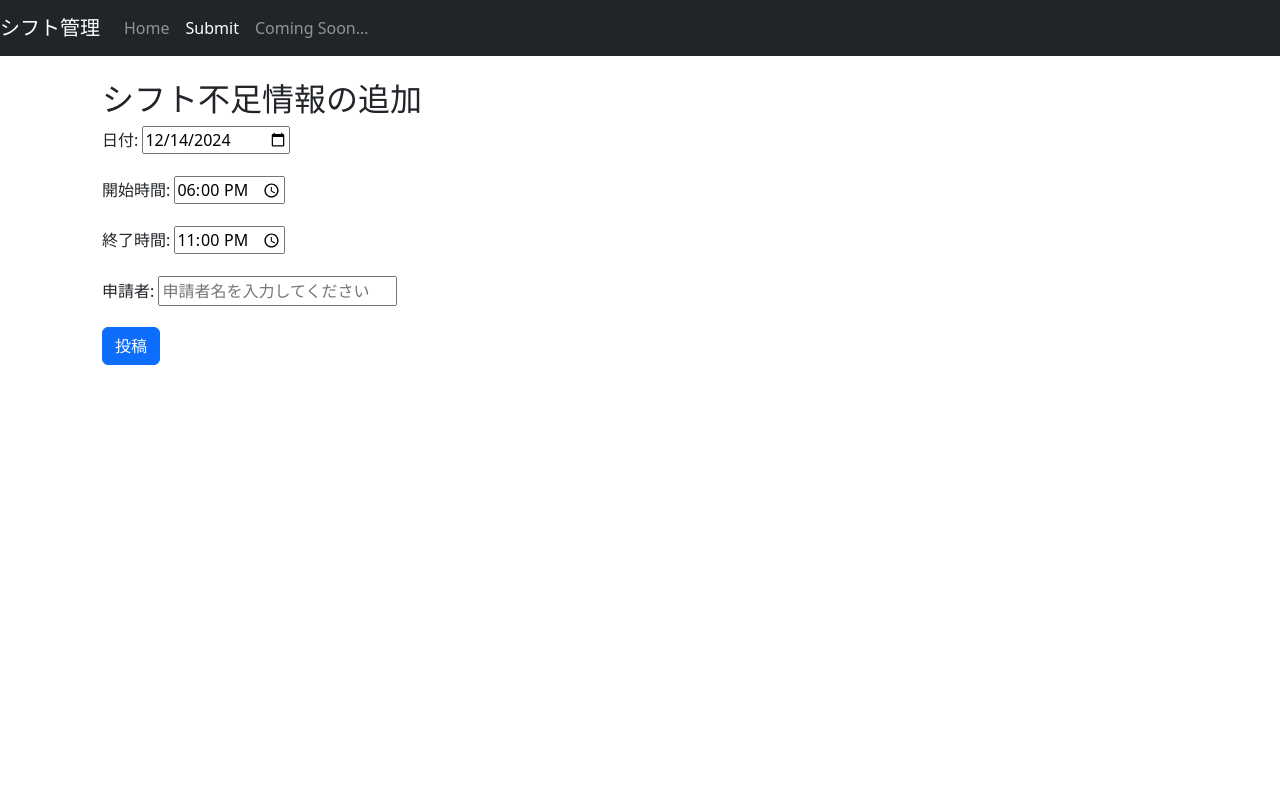
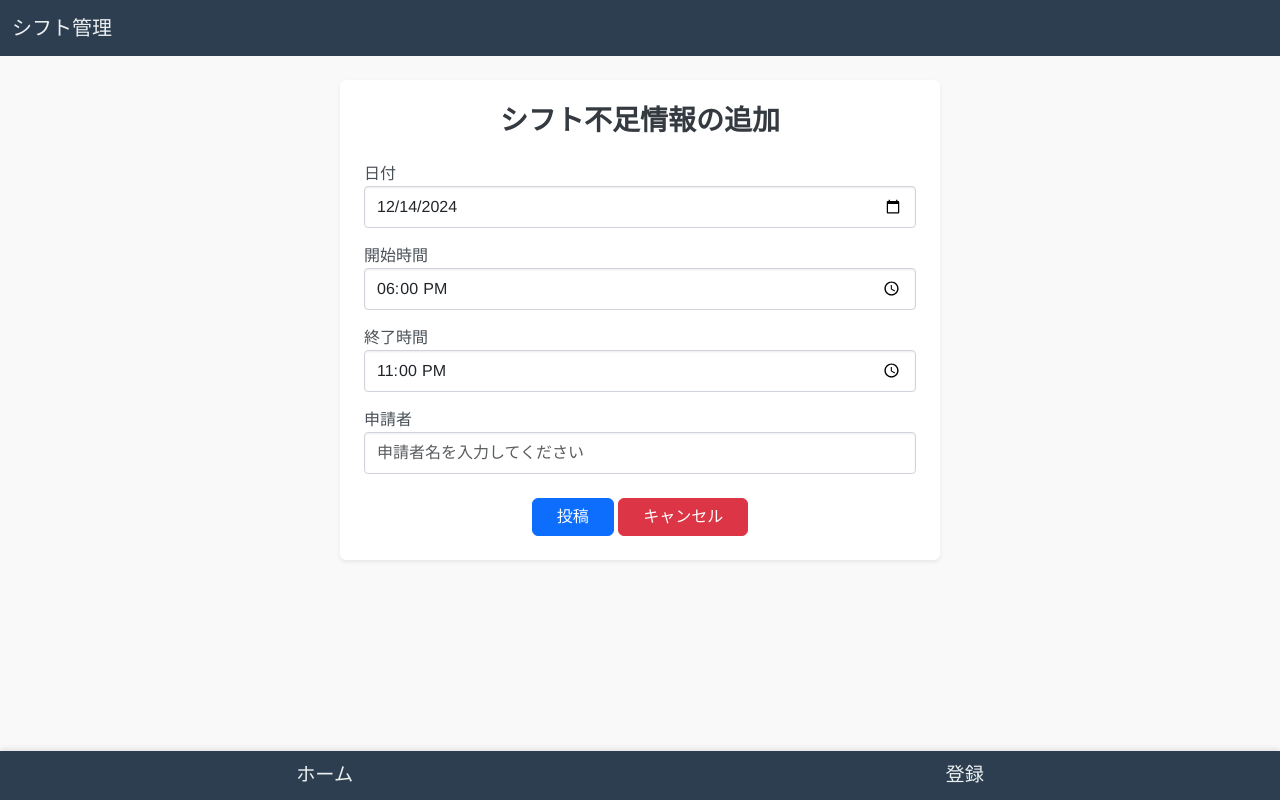
Before and after one commit to yusyu26/shiftmanager, a Django app: page /create/ in a window 1280 px wide. Run offline with Django 5.2, Linux system fonts and the light colour scheme; some libraries are stand-ins or nearby versions.

Commit message:
Design renewal

```diff
--- a/shifts/forms.py
+++ b/shifts/forms.py
@@ -6,17 +6,26 @@ class PostForm(forms.ModelForm):
         model = Post
         fields = ['date', 'starttime', 'endtime', 'author']
         widgets = {
-            'date': forms.DateInput(attrs={'type': 'date'}),
-            'starttime': forms.TimeInput(attrs={'type': 'time', 'step': '600'}),  # 10分間隔
-            'endtime': forms.TimeInput(attrs={'type': 'time', 'step': '600'}),  # 10分間隔
-            'author': forms.TextInput(attrs={'placeholder': '申請者名を入力してください'}),
-            'substitute': forms.TextInput(attrs={'placeholder': '交代者名を入力してください'}),
+            'date': forms.DateInput(attrs={
+                'type': 'date',
+                'class': 'form-control'
+            }),
+            'starttime': forms.TimeInput(attrs={
+                'type': 'time', 'step': '600',
+                'class': 'form-control'
+            }),
+            'endtime': forms.TimeInput(attrs={
+                'type': 'time', 'step': '600',
+                'class': 'form-control'
+            }),
+            'author': forms.TextInput(attrs={
+                'placeholder': '申請者名を入力してください',
+                'class': 'form-control'
+            }),
         }
-        labels =  {
+        labels = {
             'date': '日付',
             'starttime': '開始時間',
             'endtime': '終了時間',
             'author': '申請者',
-            'substitute': 'シフト交代希望者',
-
         }
--- a/shifts/templates/shifts/base.html
+++ b/shifts/templates/shifts/base.html
@@ -1,105 +1,92 @@
 <!doctype HTML>
 <html>
 <head>
-        <link rel="stylesheet" href="https://maxcdn.bootstrapcdn.com/bootstrap/4.0.0/css/bootstrap.min.css" integrity="sha384-Gn5384xqQ1aoWXA+058RXPxPg6fy4IWvTNh0E263XmFcJlSAwiGgFAW/dAiS6JXm" crossorigin="anonymous">
-        <link href="https://cdn.jsdelivr.net/npm/bootstrap@5.3.0-alpha1/dist/css/bootstrap.min.css" rel="stylesheet" integrity="sha384-KyZXEJv+Q8v8s2XFE3Ycdixt5vbmGc1l2Y0/6T15N4eD6ymv5PSp14KT8jNxM4Hg" crossorigin="anonymous">
+    <link rel="stylesheet" href="https://cdn.jsdelivr.net/npm/bootstrap@5.3.0-alpha1/dist/css/bootstrap.min.css">
     <meta name="viewport" content="width=device-width, initial-scale=1.0">
     <style>
-            /* サイドバーの固定 */
-            #wrapper {
-              display: flex;
-            }
-
-            #sidebar {
-              width: 250px;
-              height: 100vh;
-              position: fixed;
-              top: 0;
-              left: 0;
-              padding-top: 20px;
-            }
-
-            #page-content-wrapper {
-              margin-left: 250px;
-              padding: 20px;
-              width: 100%;
-            }
-
-
-            /* レスポンシブ対応 */
-            @media (max-width: 768px) {
         body {
-                    font-size: 15px;
-                }
-                .container {
-                    width: 100%;
-                    padding: 0;
+            background-color: #f9f9f9;
+            font-family: 'Helvetica Neue', Arial, sans-serif;
         }
         .navbar {
-                    font-size: 15px; /* ナビゲーションバーの文字サイズを調整 */
+            background-color: #2c3e50; /* ネイビーブルー */
         }
+        .navbar-brand {
+            font-size: 1.25rem;
+            color: #ecf0f1;
         }
-
-            .content-box {
-                padding-left: 20px;
-                padding-right: 20px;
+        .navbar-brand:hover {
+            color: #bdc3c7;
         }
-            .custom-alert {
-                background-color: #EDEDED;
-                color: #2C2C2C;
+        .card {
             border: none;
+            border-radius: 10px;
+            box-shadow: 0 4px 6px rgba(0, 0, 0, 0.1);
         }
-            .custom-btn {
-                background-color: #4A4A4A;
-                color: #FFFFFF;
+        .card-title {
+            font-size: 1.2rem;
         }
-            .custom-btn:hover {
-                background-color: #FFFFFF; /* 背景色を白に変化 */
-                color: #4A4A4A; /* 文字色をダークグレーに変更 */
+        .card-text-important {
+            color: #e74c3c; /* 赤 */
+            font-weight: bold;
         }
-            .navbar-nav {
-                align-items: center;
+        .btn-custom {
+            background-color: #34495e; /* ダークブルー */
+            color: #ecf0f1;
+            border-radius: 25px;
+            padding: 10px 20px;
+            font-size: 1rem;
+        }
+        .btn-custom:hover {
+            background-color: #2c3e50;
+        }
+        /* フッターボタン */
+        .fixed-action-bar {
+            position: fixed;
+            bottom: 0;
+            left: 0;
+            width: 100%;
+            background-color: #2c3e50;
+            display: flex;
+            justify-content: space-around;
+            padding: 10px 0;
+            box-shadow: 0 -2px 6px rgba(0, 0, 0, 0.1);
+        }
+        .fixed-action-bar a {
+            color: #ecf0f1;
+            text-decoration: none;
+            font-size: 1.2rem;
+            text-align: center;
+            flex-grow: 1;
+        }
+        @media (max-width: 768px) {
+            .navbar {
+                padding: 10px;
+            }
         }
     </style>
 </head>
 <body>
     <!-- Navbar -->
-        <nav class="sb-topnav navbar navbar-expand navbar-dark bg-dark">
+    <nav class="navbar navbar-expand-lg navbar-dark">
         <div class="container-fluid">
             <a class="navbar-brand" href="/">シフト管理</a>
-                <button class="navbar-toggler" type="button" data-bs-toggle="collapse" data-bs-target="#navbarNav" aria-controls="navbarNav" aria-expanded="false" aria-label="Toggle navigation">
-                    <span class="navbar-toggler-icon"></span>
-                </button>
-                <div class="collapse navbar-collapse" id="navbarNav">
-                    <ul class="navbar-nav">
-                        <li class="nav-item">
-                            <a class="nav-link {% if request.path == '/' %}active{% endif %}" aria-current="{% if request.path == '/' %}page{% endif %}" aria-current="page" href="/">Home</a>
-                        </li>
-                        <li class="nav-item">
-                            <a class="nav-link {% if request.path == '/create/' %}active{% endif %}" aria-current="{% if request.path == '/create/' %}page{% endif %}" href="{% url 'shortage_shift_create' %}">Submit</a>
-                        </li>
-                        <li class="nav-item">
-                            <a class="nav-link" href="#">Coming Soon…</a>
-                        </li>
-                    </ul>
-                </div>
         </div>
     </nav>
 
+    <!-- メインコンテンツ -->
     <div class="container mt-4">
         {% block main %}
         <p>※コンテンツがありません。</p>
         {% endblock %}
     </div>
-        <script src="https://cdn.jsdelivr.net/npm/bootstrap@5.3.0-alpha1/dist/js/bootstrap.bundle.min.js" integrity="sha384-pzjw8f+ua7Kw1TIq0wOXg6p9p6iCTn4ScnB1f2eXElz0Q5uZ05+hHgXNmeZXgOhE" crossorigin="anonymous"></script>
-        <script>
-            const menuToggle = document.getElementById('menu-toggle');
-            const sidebar = document.getElementById('sidebar');
 
-            menuToggle.addEventListener('click', function() {
-              sidebar.classList.toggle('d-none');
-            });
-        </script>
+    <!-- アクションバー -->
+    <div class="fixed-action-bar">
+        <a href="/">ホーム</a>
+        <a href="{% url 'shortage_shift_create' %}">登録</a>
+    </div>
 
+    <script src="https://cdn.jsdelivr.net/npm/bootstrap@5.3.0-alpha1/dist/js/bootstrap.bundle.min.js"></script>
 </body>
 </html>
--- a/shifts/templates/shifts/post_form.html
+++ b/shifts/templates/shifts/post_form.html
@@ -1,13 +1,54 @@
 {% extends "shifts/base.html" %}
 
 {% block main %}
-<div class="container content-box mt-4">
-    <h2>シフト不足情報の追加</h2>
-    <form method="post">
+<div class="card shadow-sm p-4 mb-4 bg-white rounded">
+    <h3 class="text-center mb-4">シフト不足情報の追加</h3>
+    <form method="post" id="shiftForm">
         {% csrf_token %}
-        {{ form.as_p }}
-        <input type="submit" value="投稿" class="btn btn-primary" />
+        <div class="form-group mb-3">
+            <label for="id_date">{{ form.date.label }}</label>
+            {{ form.date }}
+        </div>
+        <div class="form-group mb-3">
+            <label for="id_starttime">{{ form.starttime.label }}</label>
+            {{ form.starttime }}
+        </div>
+        <div class="form-group mb-3">
+            <label for="id_endtime">{{ form.endtime.label }}</label>
+            {{ form.endtime }}
+        </div>
+        <div class="form-group mb-3">
+            <label for="id_author">{{ form.author.label }}</label>
+            {{ form.author }}
+        </div>
+        <div class="text-center mt-4">
+            <button type="submit" class="btn btn-primary px-4">投稿</button>
+            <a class="btn btn-danger px-4 ml-2" href="/">キャンセル</a>
+        </div>
     </form>
+</div>
 
-</div>
+<style>
+    .card {
+        max-width: 600px;
+        margin: auto;
+    }
+    h3 {
+        font-weight: bold;
+        color: #343a40;
+    }
+    .form-group label {
+        font-size: 1rem;
+        color: #495057;
+    }
+    input[type="date"],
+    input[type="time"],
+    input[type="text"] {
+        width: 100%;
+        padding: 8px 12px;
+        border: 1px solid #ced4da;
+        border-radius: 4px;
+        box-shadow: inset 0 1px 2px rgba(0,0,0,0.075);
+    }
+</style>
 {% endblock %}
--- a/shifts/utils/line_notify.py
+++ b/shifts/utils/line_notify.py
@@ -13,7 +13,7 @@ def send_line_notification(post):
         "Content-Type": "application/json",
     }
 
-    message = f"新しい不足シフトが登録されました！\n\n日付: {post.date}\n時間: {post.starttime.strftime('%H:%M')}~{post.endtime.strftime('%H:%M')}"
+    message = f"新しい不足シフトが登録されました！\n\n日付:{ post.date }\n時間:{ post.starttime }~{ post.endtime }"
 
     data = {
         "to": group_id,
```
Also changed, not shown: shifts/templates/shifts/confirm.html (+27 -8 lines), shifts/templates/shifts/post_list.html (+40 -29 lines). Lines whose indentation alone changed are shown as unchanged.
